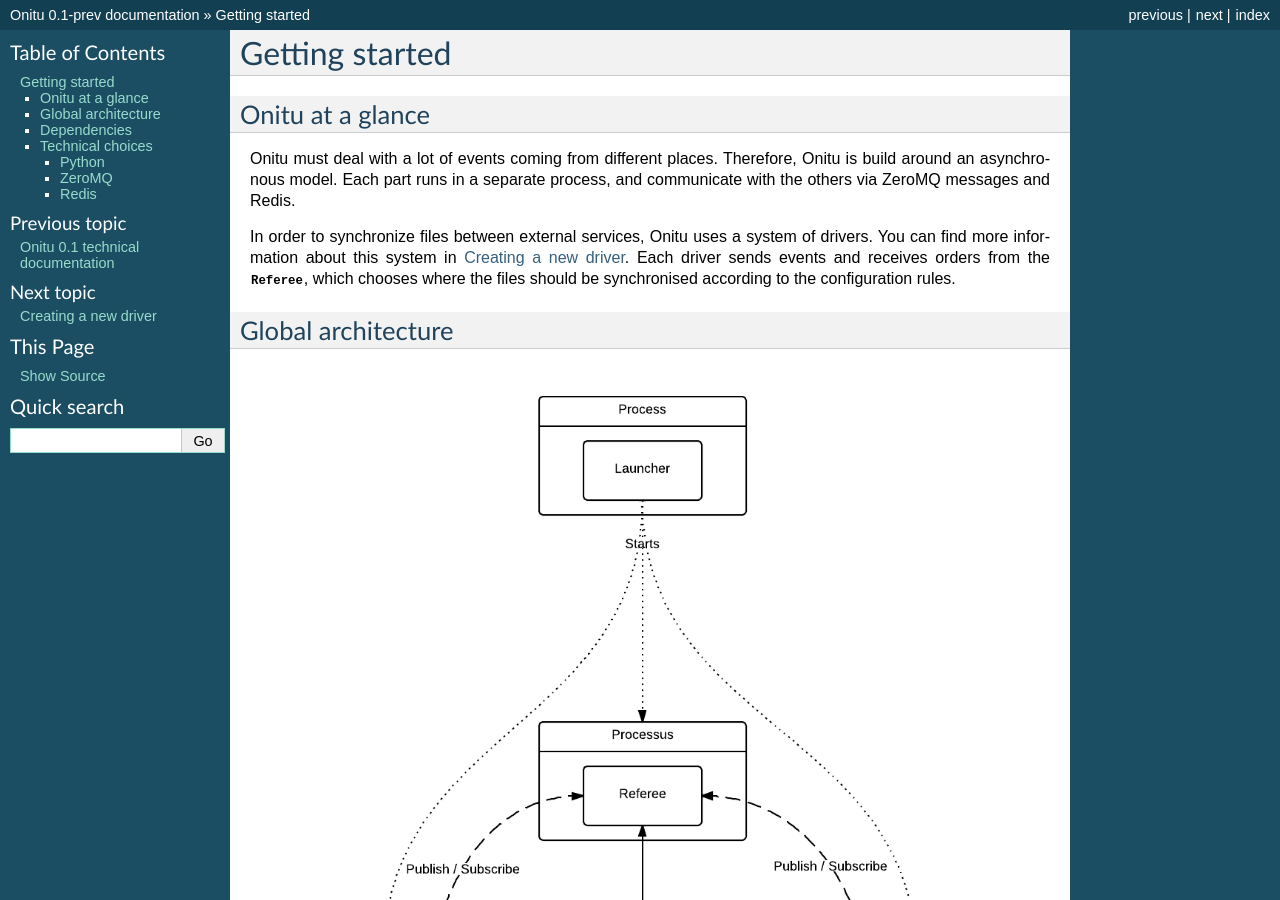
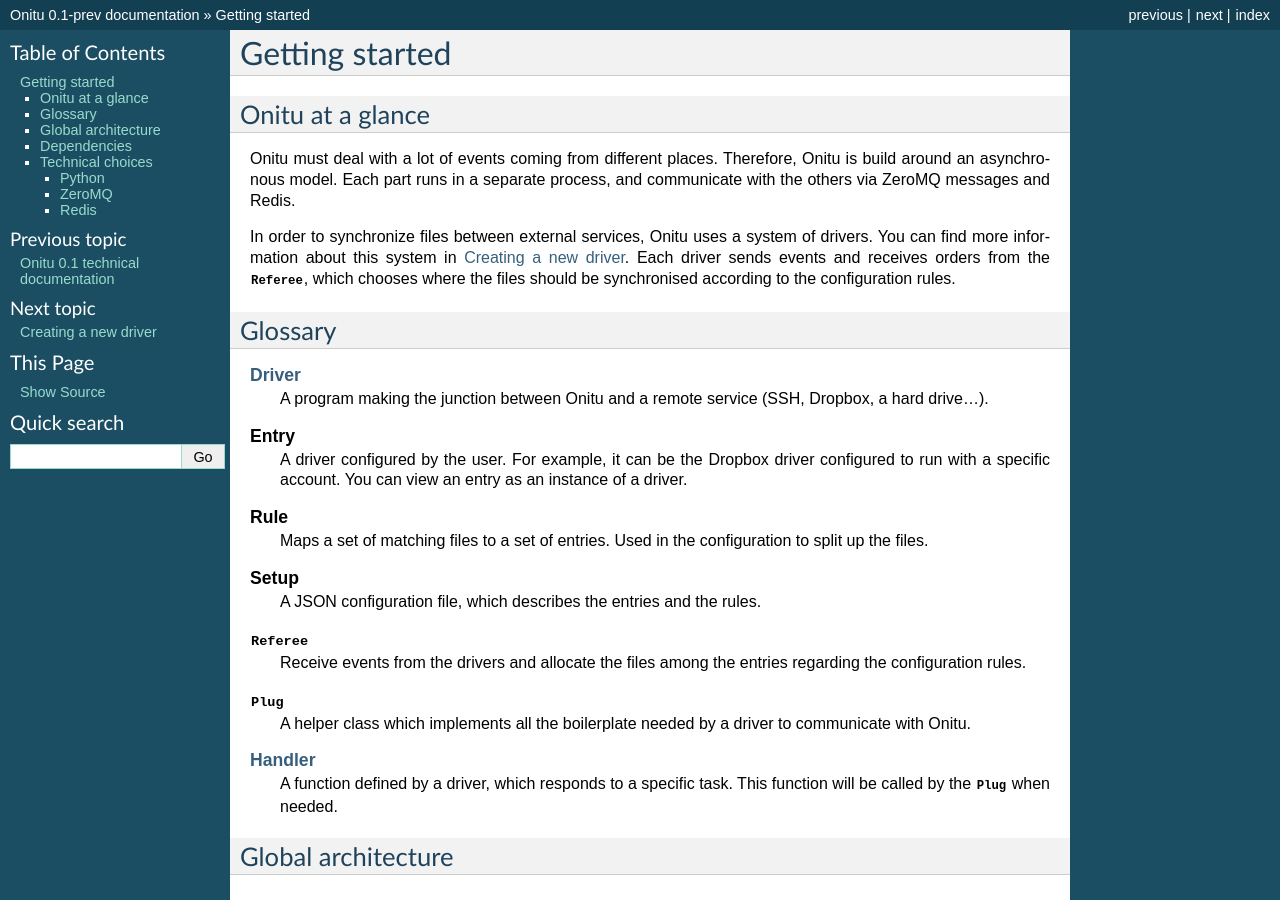
Before and after one commit to onitu/onitu, a Sphinx documentation site: the page built from docs/intro.rst, in a window 1280 px wide and 900 px high. Built offline with Sphinx 7.4.7, drawn with Linux system fonts in a browser that asks for light colours.

Commit message:
Add glossary

```diff
--- a/docs/intro.rst
+++ b/docs/intro.rst
@@ -8,6 +8,31 @@
 Onitu must deal with a lot of events coming from different places. Therefore, Onitu is build around an asynchronous model. Each part runs in a separate process, and communicate with the others via ZeroMQ messages and Redis.
 
 In order to synchronize files between external services, Onitu uses a system of drivers. You can find more information about this system in :doc:`drivers`. Each driver sends events and receives orders from the :class:`.Referee`, which chooses where the files should be synchronised according to the configuration rules.
+
+Glossary
+========
+
+.. glossary::
+  :doc:`Driver <drivers>`
+    A program making the junction between Onitu and a remote service (SSH, Dropbox, a hard drive…).
+
+  Entry
+    A driver configured by the user. For example, it can be the Dropbox driver configured to run with a specific account. You can view an entry as an instance of a driver.
+
+  Rule
+    Maps a set of matching files to a set of entries. Used in the configuration to split up the files.
+
+  Setup
+    A JSON configuration file, which describes the entries and the rules.
+
+  :class:`.Referee`
+    Receive events from the drivers and allocate the files among the entries regarding the configuration rules.
+
+  :class:`.Plug`
+    A helper class which implements all the boilerplate needed by a driver to communicate with Onitu.
+
+  :ref:`Handler <handlers>`
+    A function defined by a driver, which responds to a specific task. This function will be called by the :class:`.Plug` when needed.
 
 Global architecture
 ===================
```
